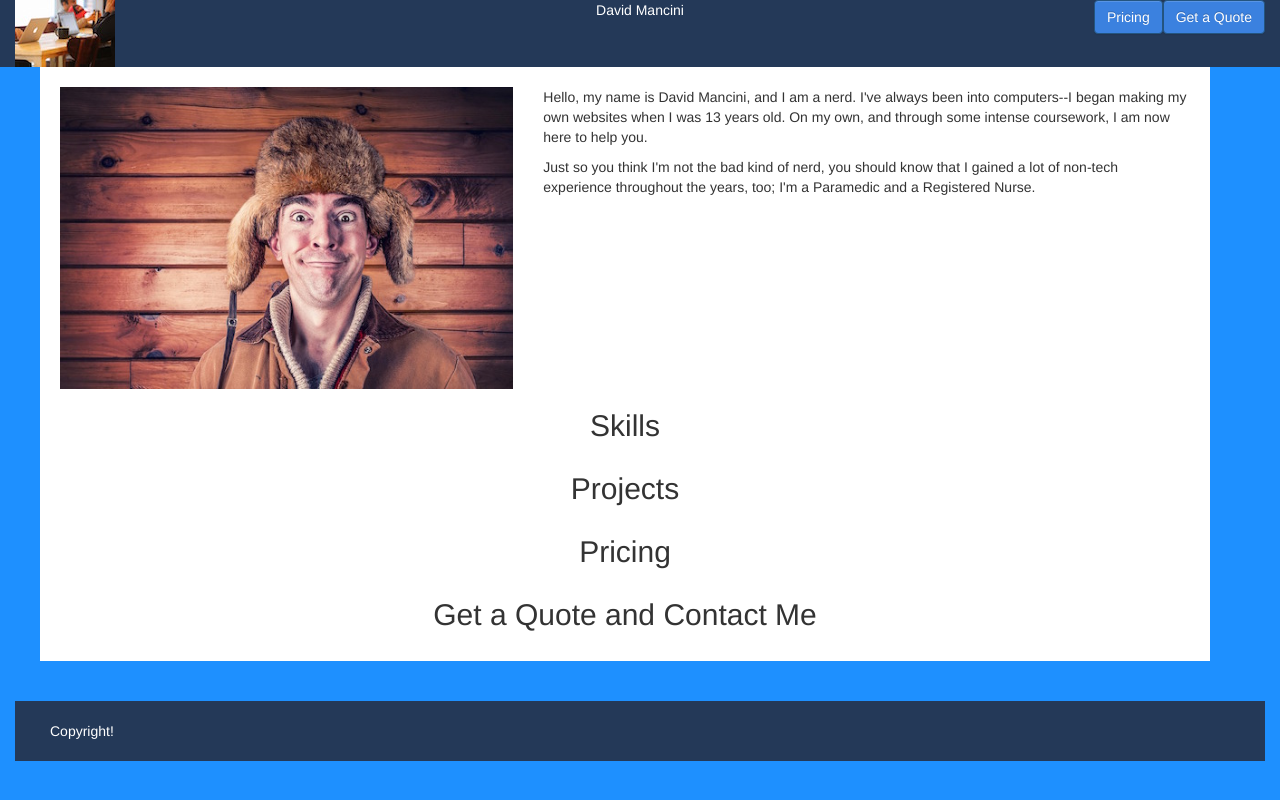
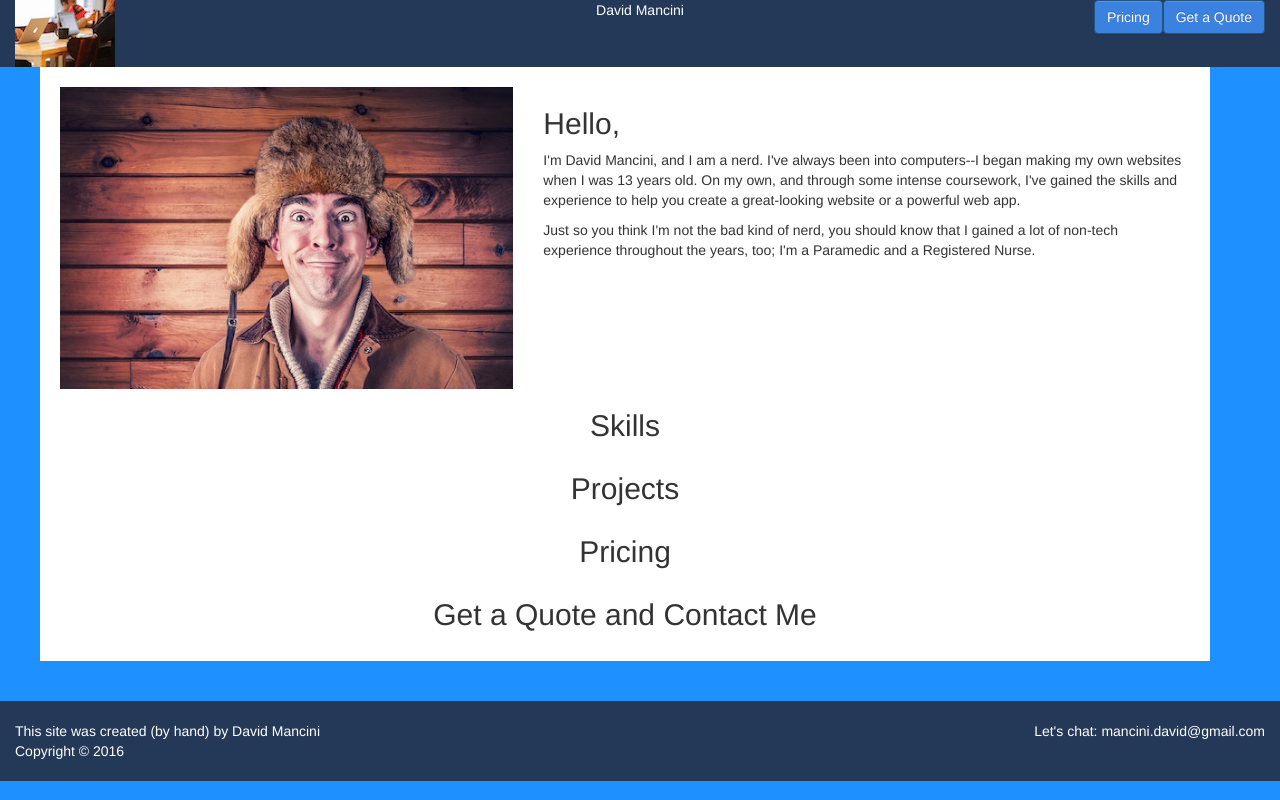
Before and after one commit to davidmancini/about-david, a PHP site: page / in a window 1280 px wide. Run offline with PHP 8.4, Linux system fonts and the light colour scheme.

Commit message:
Added content and framework based on wireframe.

```diff
--- a/public_html/css/style.css
+++ b/public_html/css/style.css
@@ -9,17 +9,15 @@
 /* GLOBAL */
 body,
 html {
-	margin: 0;
-	padding: 0;
 	background-color: dodgerblue;
 }
 
-.row-eq-height {
-	display: -webkit-box;
-	display: -webkit-flex;
-	display: -ms-flexbox;
-	display: flex;
-}
+/*.row-eq-height {*/
+	/*display: -webkit-box;*/
+	/*display: -webkit-flex;*/
+	/*display: -ms-flexbox;*/
+	/*display: flex;*/
+/*}*/
 
 /* HEADER */
 .headerRow {
@@ -72,6 +70,6 @@ html {
 .footerRow {
 	background-color: #243958;
 	color: white;
-	margin: 40px 0 0;
-	padding: 20px;
+	margin-top: 40px;
+	padding: 20px 0;
 }
--- a/public_html/index.php
+++ b/public_html/index.php
@@ -57,7 +57,8 @@
 					<img src="images/headshot.jpg" alt="David Mancini" class="img-responsive">
 				</div>
 				<div class="col-md-7">
-					<p>Hello, my name is David Mancini, and I am a nerd.  I've always been into computers--I began making my own websites when I was 13 years old.  On my own, and through some intense coursework, I am now here to help you.</p>
+					<h2>Hello,</h2>
+					<p>I'm David Mancini, and I am a nerd.  I've always been into computers--I began making my own websites when I was 13 years old.  On my own, and through some intense coursework, I've gained the skills and experience to help you create a great-looking website or a powerful web app.</p>
 					<p>Just so you think I'm not the bad kind of nerd, you should know that I gained a lot of non-tech experience throughout the years, too; I'm a Paramedic and a Registered Nurse.</p>
 				</div>
 			</div><!--Ends Photo & Intro-->
@@ -94,8 +95,12 @@
 		<footer>
 			<div class="container-fluid"><!--Footer container-->
 				<div class="row footerRow"><!--Footer row-->
-					<div class="col-md-12">
-						Copyright!
+					<div class="col-md-6">
+						This site was created (by hand) by David Mancini<br>
+						Copyright © 2016
+					</div>
+					<div class="col-md-6 text-right">
+						Let's chat: mancini.david@gmail.com
 					</div>
 				</div><!--Ends footer row-->
 			</div><!--Ends footer container-->
```
